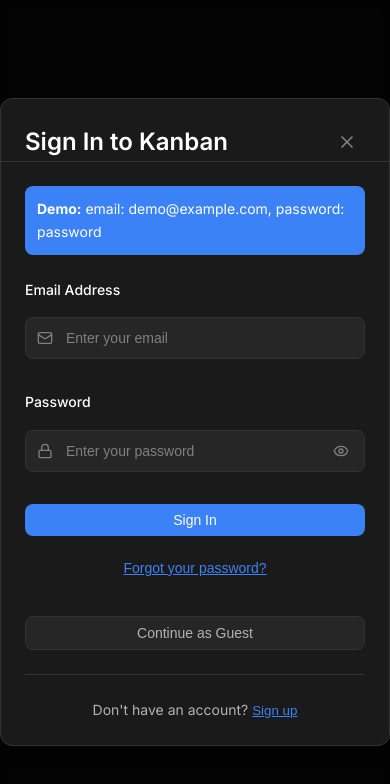
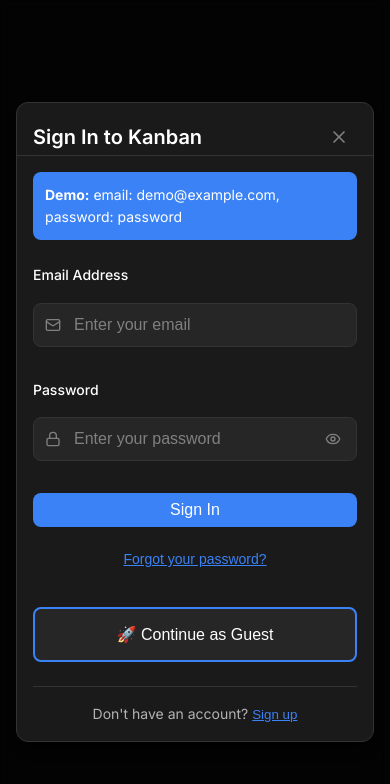
Before and after one commit to dsfai2020/Kanban-Application, a React (Vite) app: page / in a window 390 px wide. Shown: the top 784 px of the page. Built offline with nearby package versions, Linux system fonts and the light colour scheme.

Commit message:
v1.2.5 Resolved an issue where the option to continue as a guest was not showing on mobile devices initially.

```diff
--- a/package.json
+++ b/package.json
@@ -11,6 +11,7 @@
     "test": "vitest",
     "test:performance": "vitest run src/tests/performance.test.tsx",
     "test:security": "vitest run src/tests/security.test.tsx",
+    "test:mobile": "vitest run src/tests/mobile-performance.test.tsx",
     "monitor:performance": "node scripts/performance-monitor.mjs start"
   },
   "dependencies": {
--- a/src/App.css
+++ b/src/App.css
@@ -151,6 +151,8 @@ body {
   overflow-y: auto;
   position: relative;
   box-shadow: var(--shadow-lg);
+  display: flex;
+  flex-direction: column;
 }
 
 .auth-modal-header {
@@ -189,6 +191,9 @@ body {
 
 .auth-modal-content {
   padding: 0 1.5rem 1.5rem;
+  flex: 1;
+  min-height: 0;
+  overflow-y: auto;
 }
 
 /* Demo Notice */
@@ -535,6 +540,10 @@ body {
 .guest-btn {
   margin-top: 1rem;
   border: 1px solid var(--border-color);
+  background: var(--bg-tertiary);
+  width: 100%;
+  padding: 0.75rem;
+  display: block;
 }
 
 .guest-btn:hover {
@@ -2044,6 +2053,73 @@ body {
   .modal-actions {
     flex-direction: column;
   }
+
+  /* Auth Modal Mobile Styles */
+  .auth-modal {
+    width: 95vw;
+    max-width: 95vw;
+    max-height: 90vh;
+    margin: 1rem;
+    overflow-y: auto;
+  }
+
+  .auth-modal-header {
+    padding: 1rem 1rem 0;
+    margin-bottom: 1rem;
+    flex-shrink: 0;
+  }
+
+  .auth-modal-title {
+    font-size: 1.25rem;
+  }
+
+  .auth-modal-content {
+    padding: 0 1rem 1rem;
+    flex: 1;
+    min-height: 0;
+    overflow-y: auto;
+  }
+
+  /* Ensure auth form elements are properly sized */
+  .auth-form {
+    width: 100%;
+  }
+
+  .form-group {
+    margin-bottom: 1rem;
+  }
+
+  .form-input,
+  .btn {
+    font-size: 16px; /* Prevent zoom on iOS */
+  }
+
+  /* Ensure guest button is visible and accessible on mobile */
+  .guest-btn {
+    margin-top: 1rem;
+    padding: 1rem;
+    font-size: 1rem;
+    border: 2px solid var(--border-color);
+    background: var(--bg-tertiary);
+    width: 100%;
+    display: block !important;
+    visibility: visible !important;
+    opacity: 1 !important;
+    min-height: 48px; /* Touch target size */
+  }
+
+  .guest-btn:hover {
+    background: var(--bg-hover);
+    border-color: var(--border-hover);
+  }
+
+  /* Auth footer mobile adjustments */
+  .auth-footer {
+    margin-top: 1.5rem;
+    text-align: center;
+    padding-top: 1rem;
+    border-top: 1px solid var(--border-color);
+  }
 }
 
 /* Settings Modal Styles */
--- a/src/App.tsx
+++ b/src/App.tsx
@@ -1,4 +1,4 @@
-import { useEffect, useState } from 'react'
+import { useEffect, useState, useRef } from 'react'
 import { DndContext, type DragEndEvent } from '@dnd-kit/core'
 import { v4 as uuidv4 } from 'uuid'
 import { AuthProvider } from './contexts/AuthContext'
@@ -31,6 +31,7 @@ function KanbanApp() {
   const [isSettingsOpen, setIsSettingsOpen] = useState(false)
   const [isSignInOpen, setIsSignInOpen] = useState(false)
   const [isProfileOpen, setIsProfileOpen] = useState(false)
+  const lastThemeRef = useRef<string | null>(null)
 
   // Sync user state with auth context
   useEffect(() => {
@@ -40,11 +41,13 @@ function KanbanApp() {
         user: authState.user
       }))
     }
-  }, [authState.user]) // Remove setAppState from dependencies
+  }, [authState.user, appState.user]) // Add appState.user to prevent unnecessary updates
 
   // Initialize with a welcome board only if no boards exist and user is authenticated or guest
   useEffect(() => {
-    if ((authState.isAuthenticated || authState.isGuest) && appState.boards.length === 0) {
+    if ((authState.isAuthenticated || authState.isGuest) &&
+        appState.boards.length === 0 &&
+        !authState.isLoading) {
       const welcomeBoard: Board = {
         id: uuidv4(),
         title: authState.isGuest ? 'Welcome Guest!' : 'Welcome to Kanban',
@@ -114,7 +117,7 @@ function KanbanApp() {
         user: authState.user
       })
     }
-  }, [authState.isAuthenticated, authState.isGuest, appState.boards.length]) // Remove problematic dependencies
+  }, [authState.isAuthenticated, authState.isGuest, authState.isLoading, appState.boards.length, authState.user]) // Add missing dependencies
 
   // Apply theme to document
   useEffect(() => {
@@ -133,11 +136,17 @@ function KanbanApp() {
 
   // Sync profile preferences with app settings
   useEffect(() => {
-    if (authState.profile?.preferences &&
-        authState.profile.preferences.theme !== appState.settings?.theme) {
+    if (authState.profile?.preferences) {
+      const profileTheme = authState.profile.preferences.theme
+      const currentTheme = appState.settings?.theme
+
+      // Only update if theme actually changed and is different from last update
+      if (profileTheme !== currentTheme && profileTheme !== lastThemeRef.current) {
+        lastThemeRef.current = profileTheme
+
         const profileSettings: AppSettings = {
           columnCardLimit: appState.settings?.columnCardLimit || 8,
-        theme: authState.profile.preferences.theme,
+          theme: profileTheme,
           autoSave: authState.profile.preferences.autoSave,
         }
 
@@ -146,17 +155,19 @@ function KanbanApp() {
           settings: profileSettings
         }))
       }
-  }, [authState.profile?.preferences]) // Remove circular dependencies
+    }
+  }, [authState.profile?.preferences?.theme, authState.profile?.preferences?.autoSave, appState.settings?.theme]) // Specific dependencies
 
   // Set the first board as active if none is selected
   useEffect(() => {
     if (appState.boards.length > 0 && !appState.activeBoard) {
+      const firstBoardId = appState.boards[0].id
       setAppState((prev: AppState) => ({
         ...prev,
-        activeBoard: prev.boards[0].id
+        activeBoard: firstBoardId
       }))
     }
-  }, [appState.boards.length, appState.activeBoard]) // Remove setAppState dependency
+  }, [appState.boards.length, appState.activeBoard]) // Keep specific dependencies
 
   const activeBoard = appState.boards.find((board: Board) => board.id === appState.activeBoard)
 
--- a/src/components/SignInModal.tsx
+++ b/src/components/SignInModal.tsx
@@ -114,6 +114,14 @@ export default function SignInModal({ isOpen, onClose }: SignInModalProps) {
   }
 
   if (!isOpen) return null
+
+  // Debug log for mobile testing
+  console.log('SignInModal render:', {
+    isOpen,
+    mode,
+    showGuestButton: mode === 'signin' || mode === 'signup',
+    userAgent: navigator.userAgent.includes('Mobile')
+  })
 
   return (
     <div className="modal-overlay" onClick={onClose}>
@@ -298,8 +306,18 @@ export default function SignInModal({ isOpen, onClose }: SignInModalProps) {
                 type="button"
                 className="btn btn-secondary btn-full guest-btn"
                 onClick={handleContinueAsGuest}
+                style={{
+                  marginTop: '1rem',
+                  backgroundColor: 'var(--bg-tertiary)',
+                  border: '2px solid var(--accent-primary)',
+                  color: 'var(--text-primary)',
+                  padding: '1rem',
+                  fontSize: '1rem',
+                  display: 'block',
+                  width: '100%'
+                }}
               >
-                Continue as Guest
+                🚀 Continue as Guest
               </button>
             )}
           </form>
```
Also changed, not shown: 2 other files (tests, documents, lock files or other folders). Lines whose indentation alone changed are shown as unchanged.
